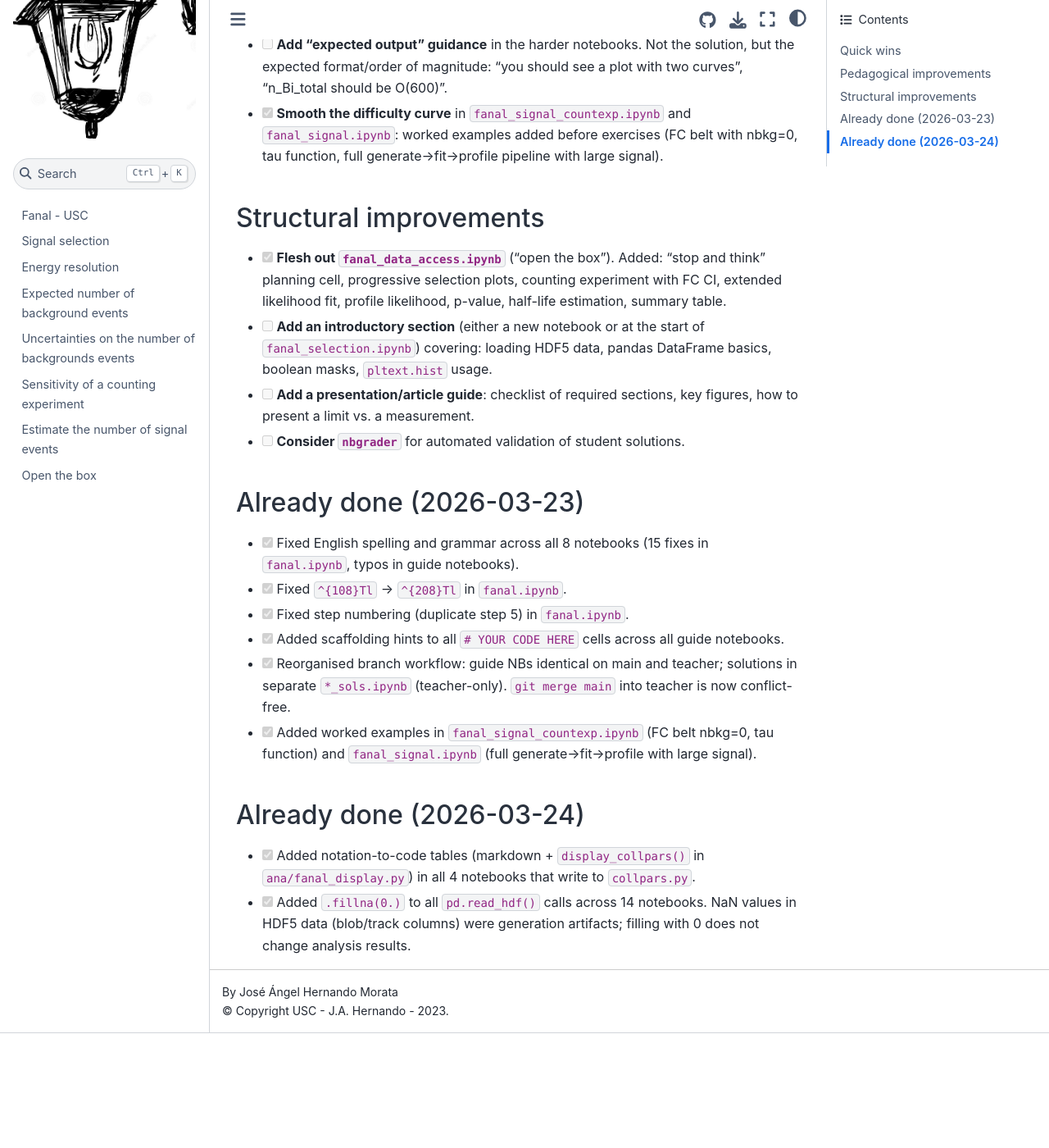
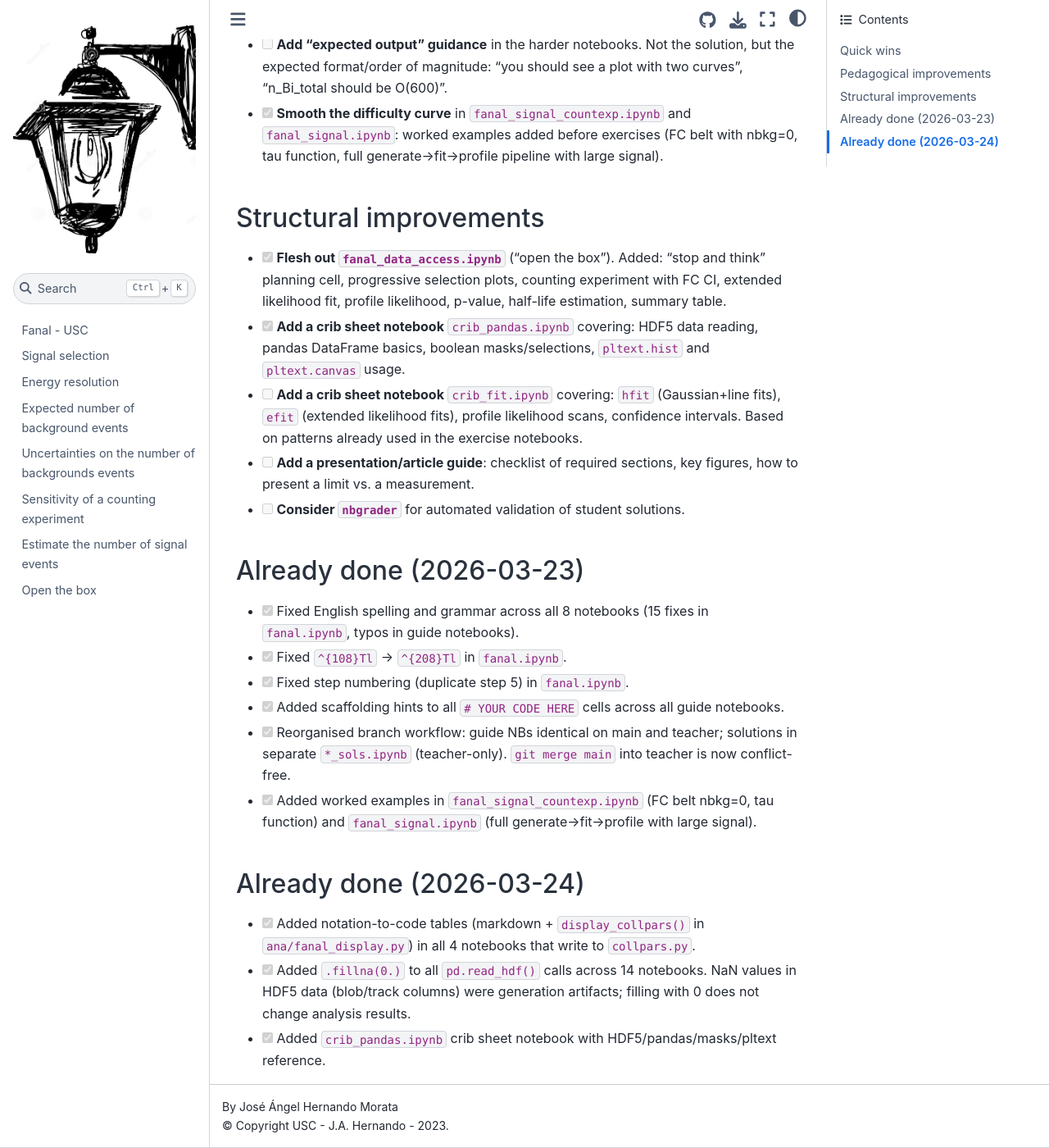
Before and after one commit to jahernando/USC-Fanal-v2, a Jupyter Book: the page built from FANAL_IMPROVEMENTS.md, in a window 1280 px wide and 1400 px high, scrolled down 674 px. Shown: the whole window at 82% size. Built offline with Jupyter Book 1.0.4 settings and Sphinx 7.4.7 and the Sphinx Book theme 1.1.4, drawn with Linux system fonts in a browser that asks for light colours; pages that are not in the unit, such as notebooks, are missing from menus; before the commit the page ends 1934 px from its top, so only the background shows below that.

Commit message:
pedagogy: add crib_pandas.ipynb crib sheet for students
Quick reference notebook covering HDF5 data reading, pandas DataFrame
basics (column access, describe, len), boolean masks and selections,
efficiency computation, and histogram plotting with pltext (hist,
canvas). Also adds crib_fit.ipynb as pending task in IMPROVEMENTS.

Co-Authored-By: Claude Opus 4.6 (1M context) <noreply@anthropic.com>

```diff
--- a/FANAL_IMPROVEMENTS.md
+++ b/FANAL_IMPROVEMENTS.md
@@ -18,7 +18,8 @@ Review of the student-facing notebooks (main branch) with proposed improvements.
 ## Structural improvements
 
 - [x] **Flesh out `fanal_data_access.ipynb`** ("open the box"). Added: "stop and think" planning cell, progressive selection plots, counting experiment with FC CI, extended likelihood fit, profile likelihood, p-value, half-life estimation, summary table.
-- [ ] **Add an introductory section** (either a new notebook or at the start of `fanal_selection.ipynb`) covering: loading HDF5 data, pandas DataFrame basics, boolean masks, `pltext.hist` usage.
+- [x] **Add a crib sheet notebook** `crib_pandas.ipynb` covering: HDF5 data reading, pandas DataFrame basics, boolean masks/selections, `pltext.hist` and `pltext.canvas` usage.
+- [ ] **Add a crib sheet notebook** `crib_fit.ipynb` covering: `hfit` (Gaussian+line fits), `efit` (extended likelihood fits), profile likelihood scans, confidence intervals. Based on patterns already used in the exercise notebooks.
 - [ ] **Add a presentation/article guide**: checklist of required sections, key figures, how to present a limit vs. a measurement.
 - [ ] **Consider `nbgrader`** for automated validation of student solutions.
 
@@ -35,3 +36,4 @@ Review of the student-facing notebooks (main branch) with proposed improvements.
 
 - [x] Added notation-to-code tables (markdown + `display_collpars()` in `ana/fanal_display.py`) in all 4 notebooks that write to `collpars.py`.
 - [x] Added `.fillna(0.)` to all `pd.read_hdf()` calls across 14 notebooks. NaN values in HDF5 data (blob/track columns) were generation artifacts; filling with 0 does not change analysis results.
+- [x] Added `crib_pandas.ipynb` crib sheet notebook with HDF5/pandas/masks/pltext reference.
```
Also changed, not shown: notebooks/guide/crib_pandas.ipynb (added).
